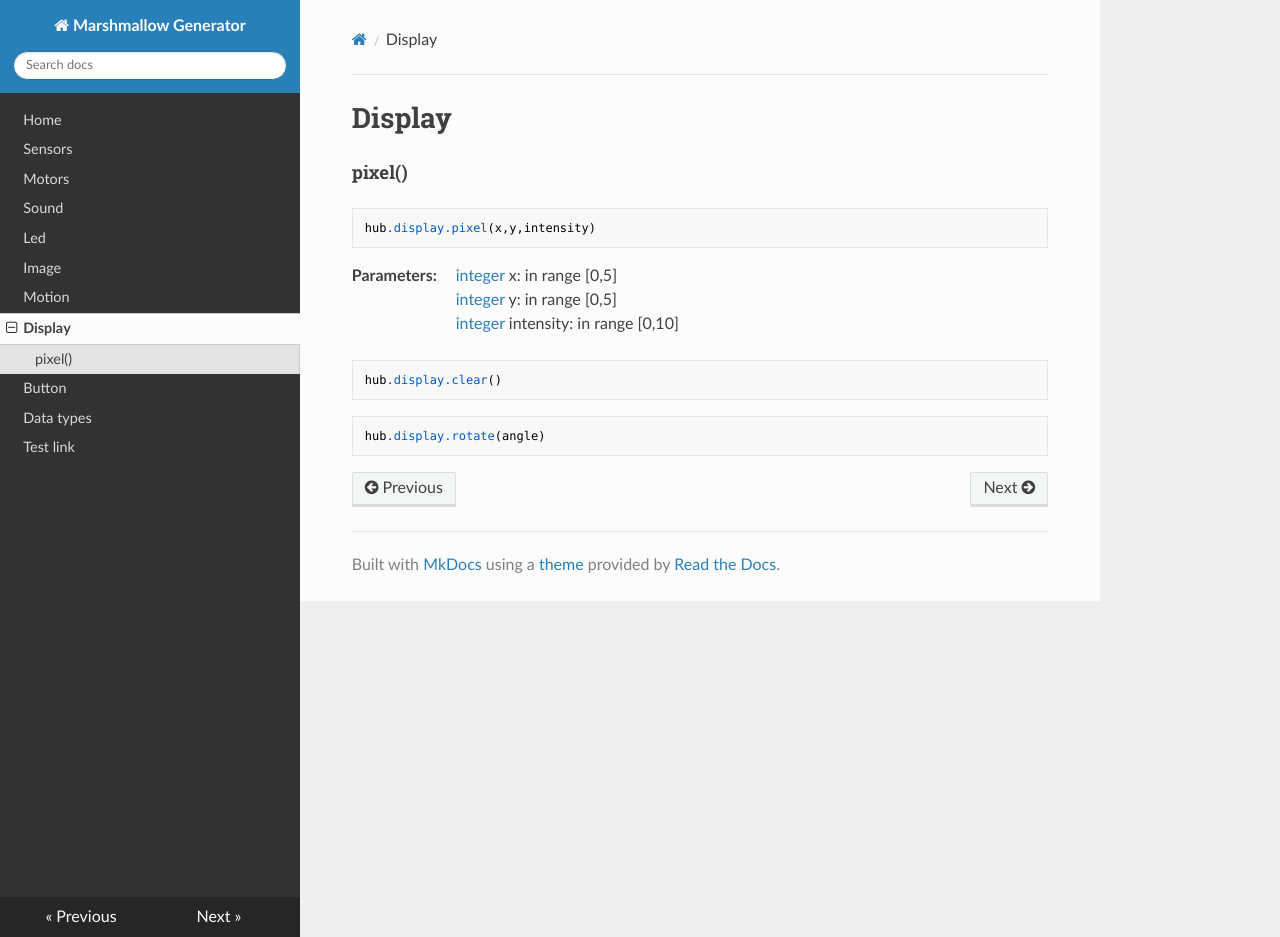
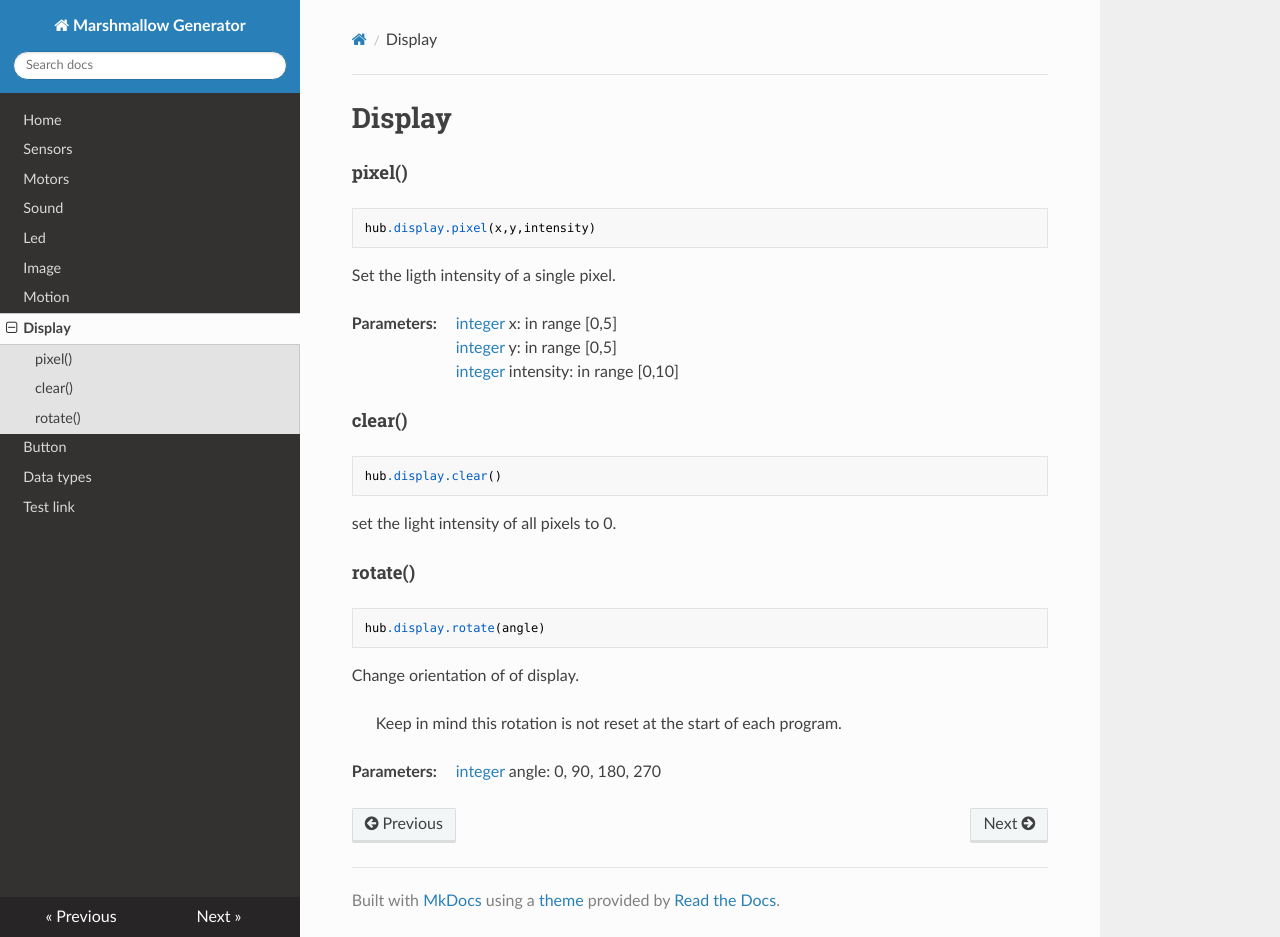
Before and after one commit to NStrijbosch/hub-module-notes, an MkDocs documentation site: the page built from docs/display.md, in a window 1280 px wide and 937 px high. Built offline with MkDocs 1.6.1, drawn with Linux system fonts in a browser that asks for light colours; nearby versions of some CDN libraries.

Commit message:
update display

````diff
--- a/docs/display.md
+++ b/docs/display.md
@@ -18,6 +18,8 @@ h2 {font-size: 115%;}
 hub.display.pixel(x,y,intensity)
 ```
 
+Set the ligth intensity of a single pixel.
+
 __Parameters:__
 
 *  [integer](data_types.md#integer) x: in range [0,5]
@@ -25,10 +27,24 @@ __Parameters:__
 *  [integer](data_types.md#integer) intensity:  in range [0,10]
 
 
+## clear()
+
 ```
 hub.display.clear()
 ```
 
+set the light intensity of all pixels to 0.
+
+## rotate()
+
 ```
 hub.display.rotate(angle)
 ```
+
+Change orientation of of display.
+
+> Keep in mind this rotation is not reset at the start of each program.
+
+__Parameters:__
+
+*  [integer](data_types.md#integer) angle: 0, 90, 180, 270
````
Also changed, not shown: docs/index.md (+6 -0 lines), docs/motion.md (+0 -1 lines).
